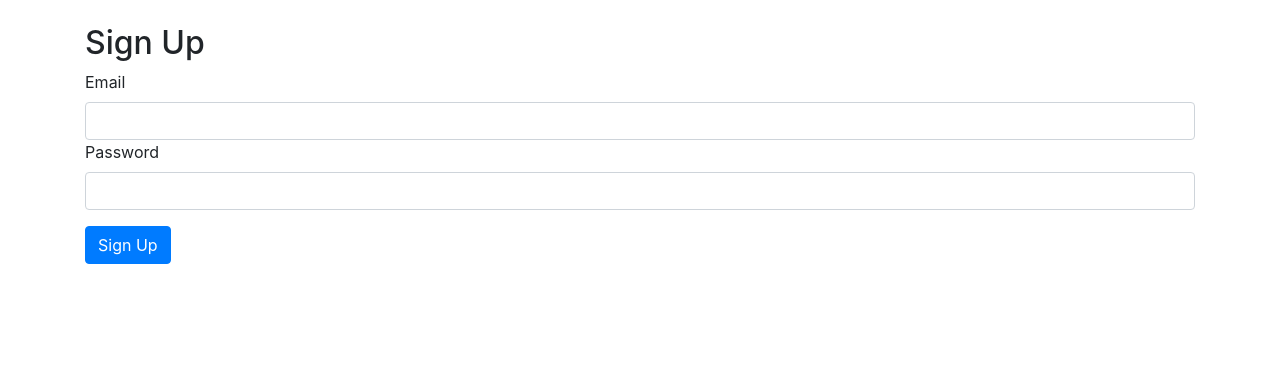
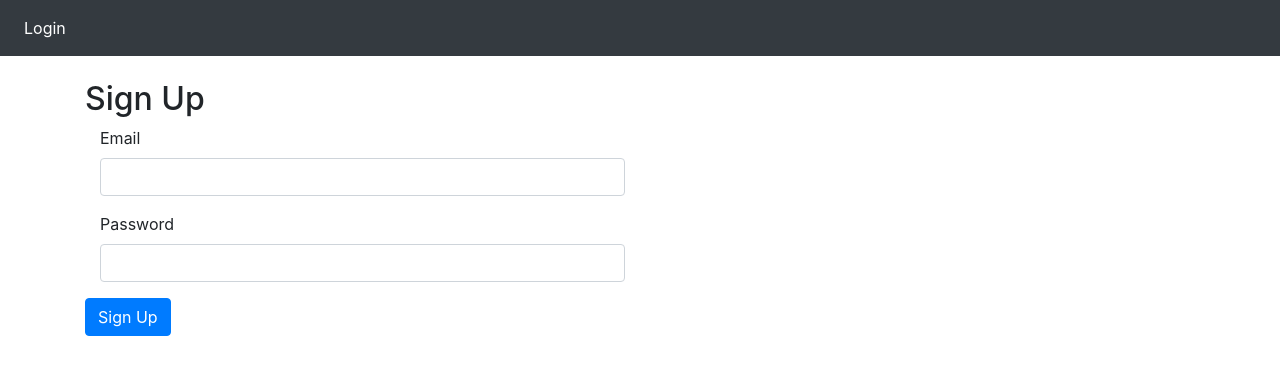
Before and after one commit to ArtiDoltani/CRUD_Task, a PHP site: page / in a window 1280 px wide. Shown: the top 375 px of the page. Run offline with PHP 8.4, Linux system fonts and the light colour scheme.

Commit message:
CRUD Operation Completed

```diff
--- a/delete.php
+++ b/delete.php
@@ -5,13 +5,11 @@ if(isset($_GET['id'])){
     $query_delete="DELETE FROM `employee` WHERE `employee`.`id` = '$id'";
     $result_delete=mysqli_query($conn, $query_delete);
     if($result_delete){
-        header("location:dashboard.php");
+        echo"<script>alert('Deleted Successfully')</script>";
+       // header("location:dashboard.php");
     }
     else{
         echo " data is not deleted";
     }
 }
-
-
-
 ?>
--- a/index.php
+++ b/index.php
@@ -41,8 +41,17 @@ if($_SERVER['REQUEST_METHOD']=='POST'){
     <title>Sign up</title>
   </head>
   <body>
+  <nav class="navbar navbar-expand-lg navbar-dark bg-dark">
 
-  <div class="container my-4" >
+<div class="collapse navbar-collapse" id="navbarSupportedContent">
+  <ul class="navbar-nav mr-auto">
+    <li class="nav-item active">
+      <a class="nav-link" href="login.php">Login <span class="sr-only">(current)</span></a>
+    </li>
+
+  </ul>
+</div>
+</nav>
 <?php
 if($showalert){
 
@@ -55,21 +64,21 @@ if($showalert){
 }
 
 ?>
+<div class="container my-4">
         <h2>Sign Up</h2>
 
         <form action="index.php" method="post">
+        <div class="form-group col-md-6">
         <label for="email">Email</label>
-    <input type="text" class="form-control" id="email" name="Email" aria-describedby="emailHelp">
-
-  <div class="form-group ">
+    <input type="email" class="form-control" id="email" name="Email" aria-describedby="emailHelp">
+    </div>
+  <div class="form-group col-md-6">
     <label for="password" name="password">Password</label>
     <input type="password" class="form-control" id="password" name="Password">
   </div>
 
-            <button type="submit" class="btn btn-primary">Sign Up</button>
+            <button type="submit " class="btn btn-primary ">Sign Up</button>
           </form>
-
-
       </div>
 
 
```
Also changed, not shown: dashboard.php (+1 -7 lines), login.php (+8 -5 lines), logout.php (added, +7 -0 lines).
